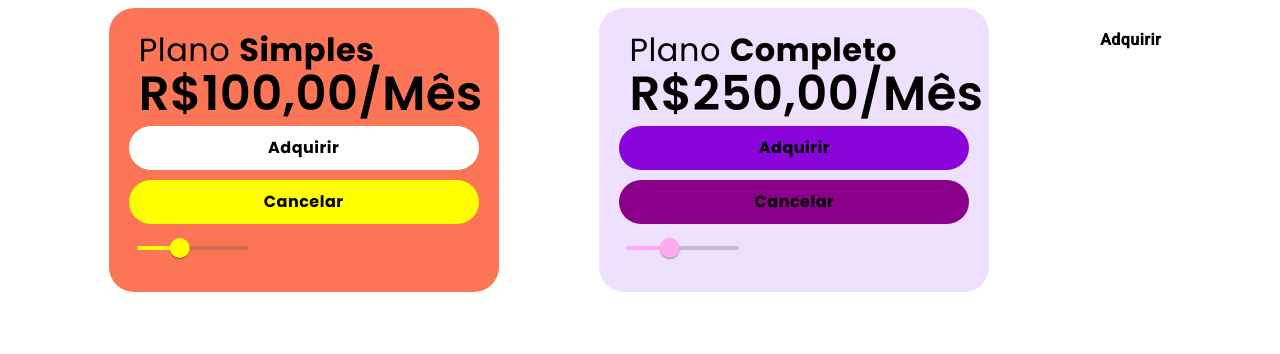
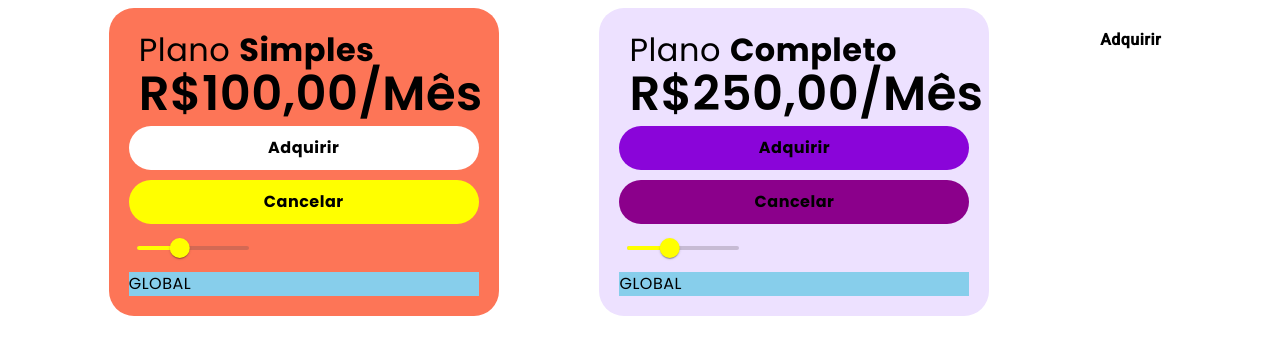
Before and after one commit to ViniciusFillos/LearningAngular, an Angular app in the folder project01/: page / in a window 1280 px wide. Shown: the top 354 px of the page. Built offline with nearby package versions, Linux system fonts and the light colour scheme.

Commit message:
view encapsulation none

```diff
--- a/project01/src/app/card-roxo/card-roxo.component.html
+++ b/project01/src/app/card-roxo/card-roxo.component.html
@@ -7,4 +7,8 @@
     <mat-slider min="1" max="5" step="0.5">
         <input matSliderThumb value="2.5">
     </mat-slider>
+
+    <div class="global">
+        GLOBAL
+    </div>
 </div>
--- a/project01/src/app/card/card.component.html
+++ b/project01/src/app/card/card.component.html
@@ -7,4 +7,8 @@
     <mat-slider min="1" max="5" step="0.5">
         <input matSliderThumb value="2.5">
     </mat-slider>
+
+    <div class="global">
+        GLOBAL
+    </div>
 </div>
--- a/project01/src/app/card/card.component.scss
+++ b/project01/src/app/card/card.component.scss
@@ -21,11 +21,15 @@
     }
 }
 
-:host ::ng-deep mat-slider .mdc-slider__track--active_fill {
+.mdc-slider__track--active_fill {
     border-color: yellow !important;
 }
 
-:host ::ng-deep mat-slider .mdc-slider__thumb-knob {
+.mdc-slider__thumb-knob {
     border-color: yellow !important;
     background-color:yellow !important;
 }
+
+.global {
+    background-color: skyblue;
+}
--- a/project01/src/app/card/card.component.ts
+++ b/project01/src/app/card/card.component.ts
@@ -1,4 +1,4 @@
-import { Component } from '@angular/core';
+import { Component, ViewEncapsulation } from '@angular/core';
 
 interface IPlano {
   infos: IInfos;
@@ -12,7 +12,8 @@ interface IInfos {
 @Component({
   selector: 'app-card',
   templateUrl: './card.component.html',
-  styleUrl: './card.component.scss'
+  styleUrl: './card.component.scss',
+  encapsulation: ViewEncapsulation.None,
 })
 
 export class CardComponent {
```
